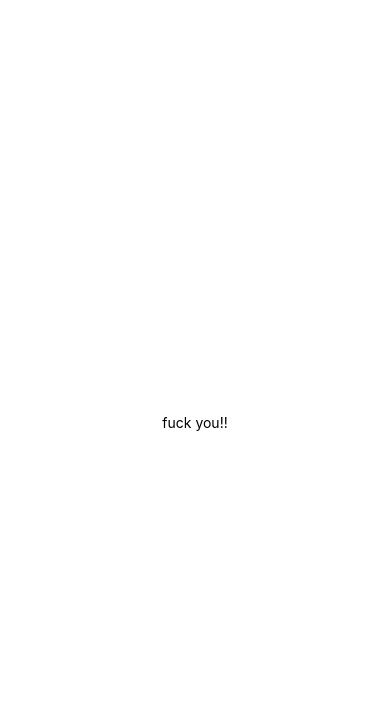
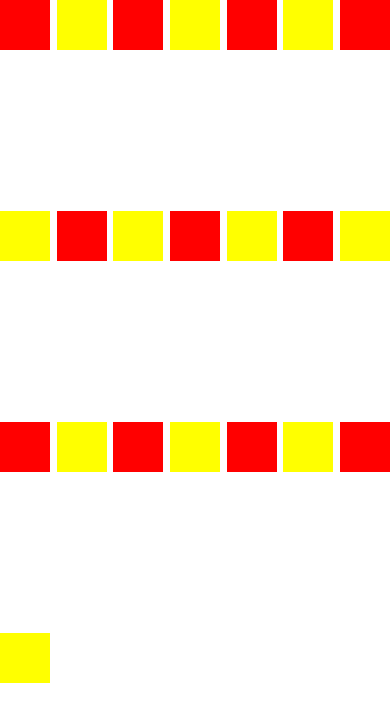
Before and after one commit to KIMJUNSICK/weather_reactNative, a React Native app: screen / in a window 390 px wide. Shown: the top 722 px of the page. Built offline with nearby package versions, Linux system fonts and the light colour scheme.

Commit message:
React Native Layouts with Flexbox
practice flexbox with react native

```diff
--- a/App.js
+++ b/App.js
@@ -1,10 +1,31 @@
 import React from "react";
-import { StyleSheet, Text, View } from "react-native";
+import { StyleSheet, View } from "react-native";
 
 export default function App() {
   return (
     <View style={styles.container}>
-      <Text>fuck you!!</Text>
+      <View style={styles.redView} />
+      <View style={styles.yellowView} />
+      <View style={styles.redView} />
+      <View style={styles.yellowView} />
+      <View style={styles.redView} />
+      <View style={styles.yellowView} />
+      <View style={styles.redView} />
+      <View style={styles.yellowView} />
+      <View style={styles.redView} />
+      <View style={styles.yellowView} />
+      <View style={styles.redView} />
+      <View style={styles.yellowView} />
+      <View style={styles.redView} />
+      <View style={styles.yellowView} />
+      <View style={styles.redView} />
+      <View style={styles.yellowView} />
+      <View style={styles.redView} />
+      <View style={styles.yellowView} />
+      <View style={styles.redView} />
+      <View style={styles.yellowView} />
+      <View style={styles.redView} />
+      <View style={styles.yellowView} />
     </View>
   );
 }
@@ -13,7 +34,19 @@ const styles = StyleSheet.create({
   container: {
     flex: 1,
     backgroundColor: "#fff",
-    alignItems: "center",
-    justifyContent: "center"
+    justifyContent: "space-between",
+    alignItems: "flex-start",
+    flexDirection: "row",
+    flexWrap: "wrap"
+  },
+  redView: {
+    height: 50,
+    width: 50,
+    backgroundColor: "red"
+  },
+  yellowView: {
+    height: 50,
+    width: 50,
+    backgroundColor: "yellow"
   }
 });
```
